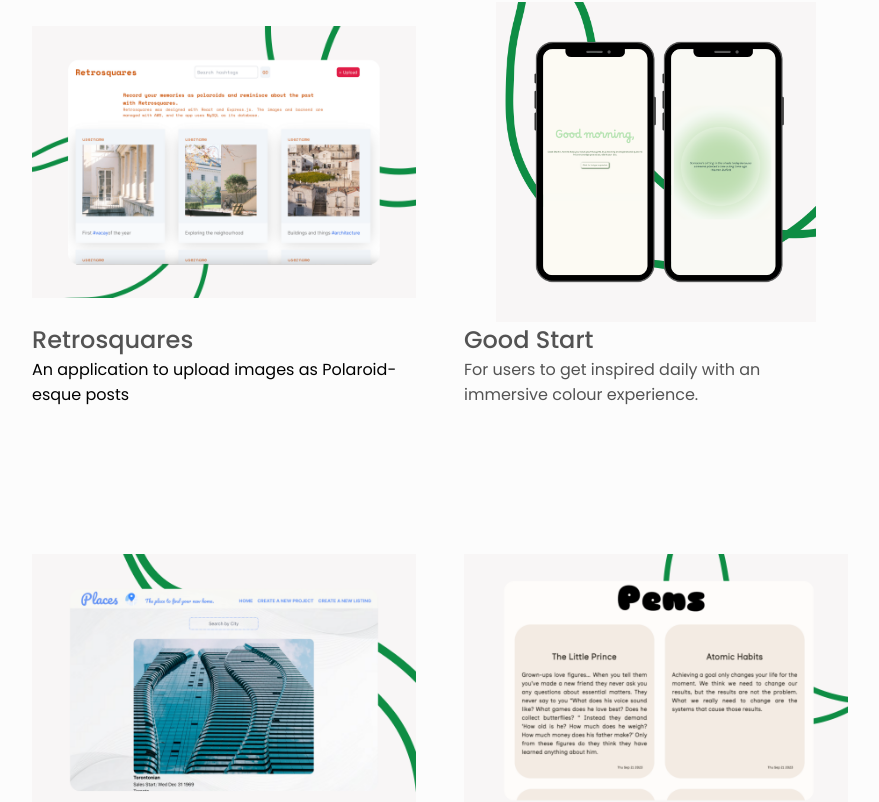
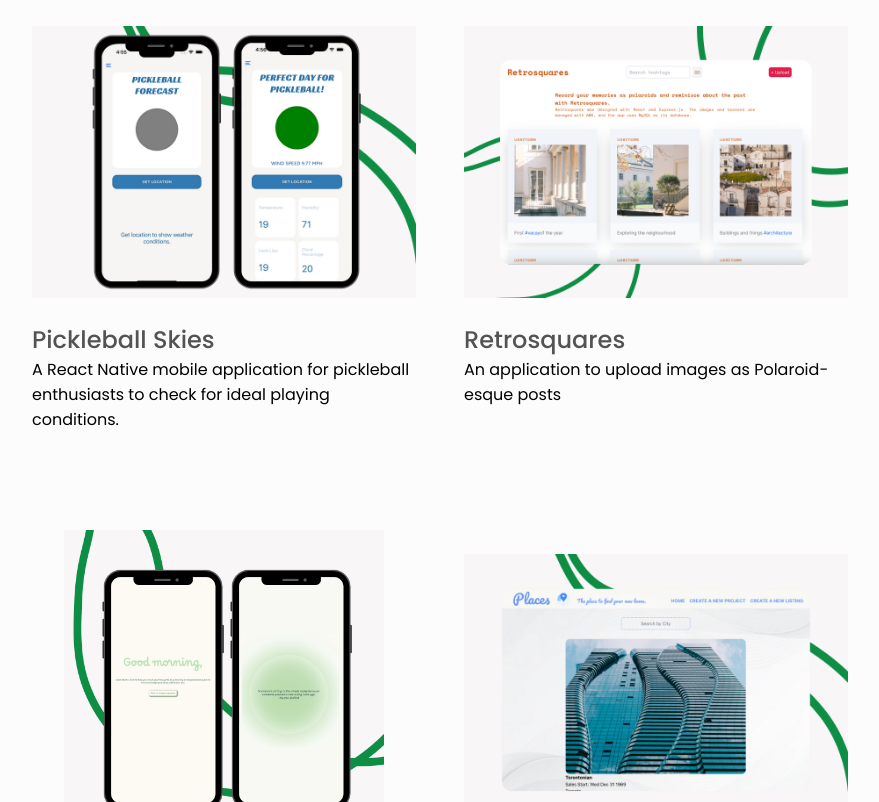
Before and after one commit to dhl92000/dhl92000.github.io, a React (Create React App) app: page / in a window 1280 px wide. Shown: the part 1800-2602 px from the top of the page, without its empty margins (160-1039 px from the left). Built offline with nearby package versions, Linux system fonts and the light colour scheme.

Commit message:
New Pickleball project details added

```diff
--- a/src/pages/ProjectDetail.js
+++ b/src/pages/ProjectDetail.js
@@ -22,7 +22,7 @@ const ProjectPage = ({ allProjects }) => {
 
 
                 <div id="projectImage">
-                    <img src={first} alt="screenshot of retrosquares app homepage" />
+                    <img src={project[0].image} alt="screenshot of retrosquares app homepage" />
                 </div>
 
                 <div class="projectText">
--- a/src/projectData/projectData.js
+++ b/src/projectData/projectData.js
@@ -2,8 +2,31 @@ import first from '../projectData/first.png'
 import second from '../projectData/second.png'
 import third from '../projectData/third.png'
 import goodstart from '../projectData/goodstart.png'
+import pickleball from '../projectData/pickleball.png'
 
 const allProjects = [
+    {
+        name: 'Pickleball Skies',
+        description: 'A React Native mobile application for pickleball enthusiasts to check for ideal playing conditions.',
+        tech: ['React Native', 'JavaScript', 'Weather API'],
+        image: pickleball,
+        year: 2024,
+        projectpage: true,
+        projectBlurb: 'A React Native mobile application for pickleball enthusiasts to check for ideal playing conditions.',
+        detailedDescription: `<h1>About</h1>
+        <p>
+            Pickleball Skies is a mobile application that provides pickleball enthusiasts with the weather conditions for their location. Based on a main visual component and weather details, the app helps users decide whether it is ideal to play pickleball.
+        </p>
+        <p>
+            I created this application because I wanted to learn about React Native and how to use APIs in mobile applications. I also wanted to create a simple application that would be useful for pickleball players like myself - a common problem that my friends and I faced was that strong wind conditions would make it difficult to play outdoors. My solution was to create a fun app where users could instantaneously see what the winds are like.
+        <p>
+
+        <h1>Future Features</h1>
+        <p>
+            I plan to add more features to the application including: the ability to type in a 'city' and fetch user location with a geocoding API, saving favourite locations to fetch data on app load, incorporating searchable pickleball game rules in the app.
+        </p>
+        `,
+    },
     {
         name: "Retrosquares",
         description: "An application to upload images as Polaroid-esque posts",
```
Also changed, not shown: src/projectData/pickleball.png (added).
